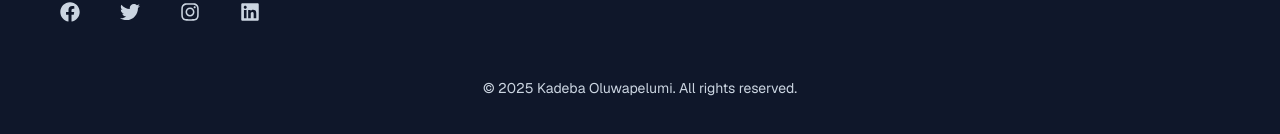
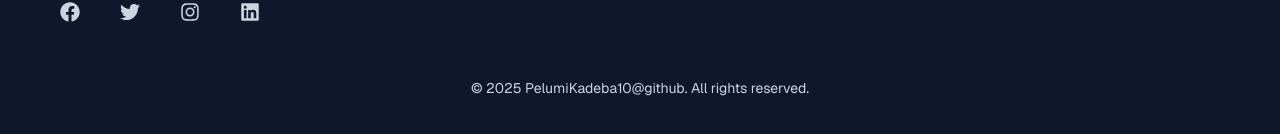
Before and after one commit to PelumiKadeba10/Tech_Store_Demo, a Next.js app: page / in a window 1280 px wide. Shown: the part 3167-3301 px from the top of the page. Built offline with nearby package versions, Linux system fonts and the light colour scheme.

Commit message:
footer change

```diff
--- a/src/app/components/Footer.tsx
+++ b/src/app/components/Footer.tsx
@@ -76,7 +76,7 @@ export default function Footer() {
       {/* Footer Bottom */}
       <div className="py-4 mt-10 text-center" style={{ backgroundColor: "#0f172a" }}>
         <p className="text-sm" style={{ color: "#cbd5e1" }}>
-          &copy; 2025 Kadeba Oluwapelumi. All rights reserved.
+          &copy; 2025 PelumiKadeba10@github. All rights reserved.
         </p>
       </div>
     </footer>
```
